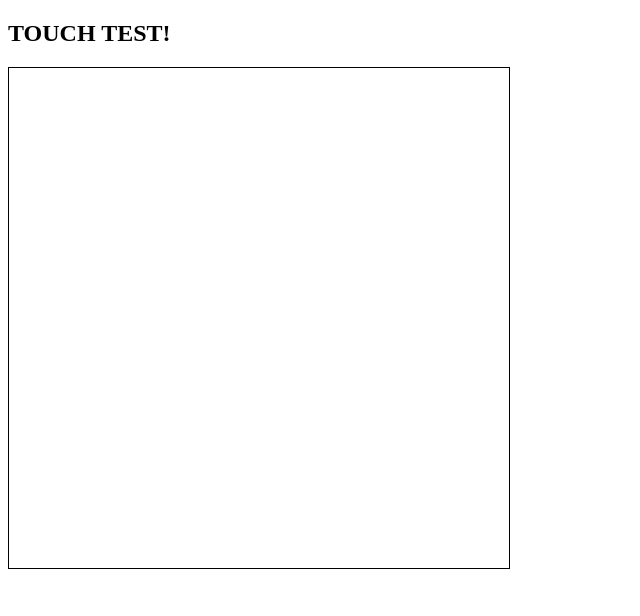
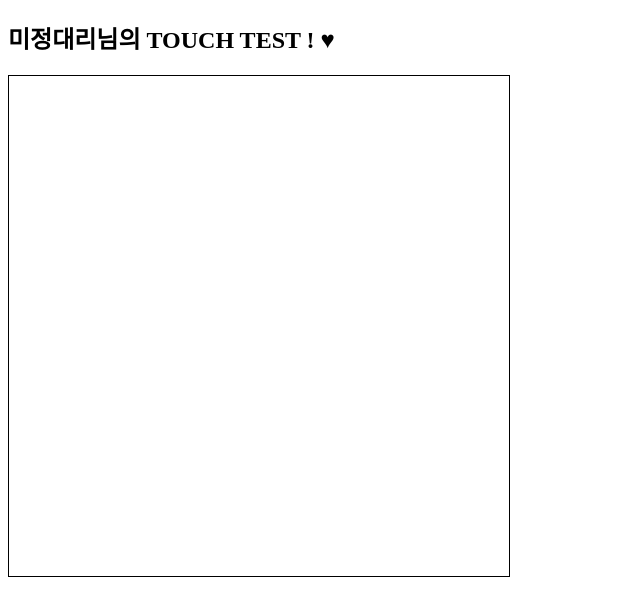
Before and after one commit to jisezzi/touch-test, a plain HTML site: page index.html in a window 1280 px wide. Shown: the whole page, without its empty margins (0-640 px from the left). Drawn offline with Linux system fonts and the light colour scheme.

Commit message:
Update index.html

```diff
--- a/index.html
+++ b/index.html
@@ -8,7 +8,7 @@
   </style>
 </head>
 <body>
-  <h2>TOUCH TEST!</h2>
+  <h2>미정대리님의 TOUCH TEST ! ♥ </h2>
   <canvas id="touchCanvas" width="500" height="500"></canvas>
 
   <script>
```
